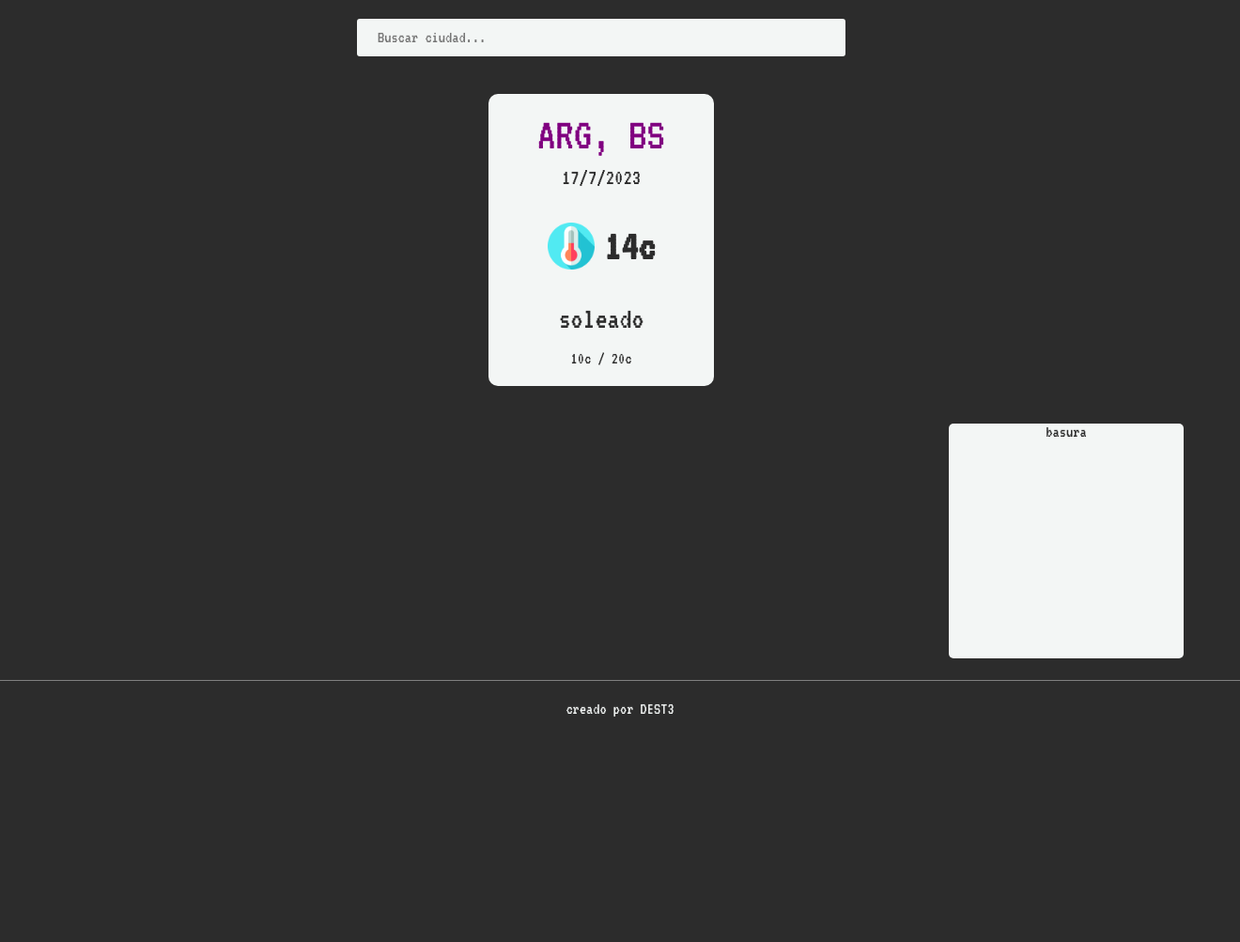
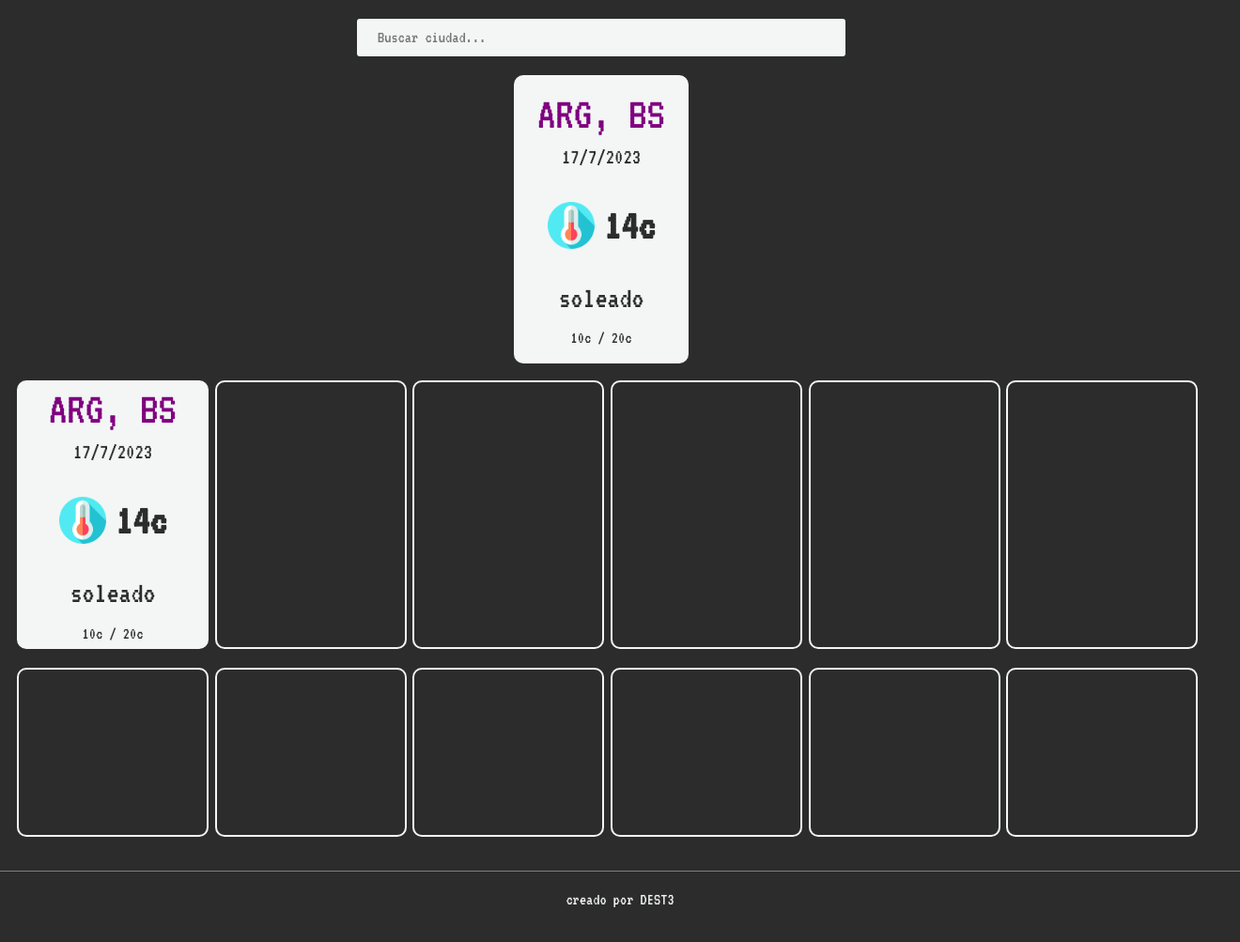
Before and after one commit to dest3/weather-app, a plain HTML site: page index.html in a window 1280 px wide. Shown: the whole page at 94% size, 1320 px wide, since content can reach past the window. Before the commit the page ends 800 px from the top, so only its background shows below. Drawn offline with nearby package versions, Linux system fonts and the light colour scheme.

Commit message:
se corrigieron estilos y se implemento Sortablejs

```diff
--- a/index.html
+++ b/index.html
@@ -8,11 +8,10 @@
     <link href="https://fonts.googleapis.com/css2?family=VT323&display=swap" rel="stylesheet">
     <link rel="stylesheet" href="reset.css">
     <link rel="stylesheet" href="styles.css">
-    <script src="main.js" defer></script>
     <title>app_de_clima</title>
 </head>
 <body>
-    <main>
+    <section class="main">
         <div class="search-form">
             <form id="search-form">
                 <div class="searchbox">
@@ -20,24 +19,49 @@
                 </div>
             </form>
         </div>
-        <div class="weather-card" id="card" draggable="true">
+        <div class="weather-card" id="card">
             <div class="city" id="city" >arg, bs</div>
             <div class="date" id="date">17/7/2023</div>
             <div class="temperature" id="temperature">
-            <img src="img/temp-mid.png" alt="" class="temp-img" id="temp-img" draggable="false">
-            <div class="temp" id="temp">14c</div>
+                <img src="img/temp-mid.png" alt="" class="temp-img" id="temp-img" draggable="false">
+                <div class="temp" id="temp">14c</div>
+            </div>
+            <div class="weather" id="weather">soleado</div>
+            <div class="range" id="range">10c / 20c</div>
+        </div>
+    </section>
+
+    <section class="grilla" id="grilla">
+        <div class="weather-card" id="card">
+            <div class="city" id="city" >arg, bs</div>
+            <div class="date" id="date">17/7/2023</div>
+            <div class="temperature" id="temperature">
+                <img src="img/temp-mid.png" alt="" class="temp-img" id="temp-img" draggable="false">
+                <div class="temp" id="temp">14c</div>
             </div>
             <div class="weather" id="weather">soleado</div>
             <div class="range" id="range">10c / 20c</div>
         </div>
 
-        <div class="basurero" id="trash">
-            basura
-        </div>
-    </main>
 
-    <footer>
-        <p>creado por DEST3</p>
-    </footer>
+        <div class=""></div>
+        <div class=""></div>
+        <div class=""></div>
+        <div class=""></div>
+        <div class=""></div>
+        <div class=""></div>
+        <div class=""></div>
+        <div class=""></div>
+        <div class=""></div>
+        <div class=""></div>
+        <div class=""></div>
+
+    </section>
+
+    <script src="https://cdn.jsdelivr.net/npm/sortablejs@latest/Sortable.min.js"></script>
+    <script src="main.js" defer></script>
 </body>
+<footer>
+    <p>creado por DEST3</p>
+</footer>
 </html>
--- a/main.js
+++ b/main.js
@@ -11,6 +11,12 @@ const tempimg = document.getElementById('temp-img');
 const temp = document.getElementById('temp');
 const weather = document.getElementById('weather');
 const range = document.getElementById('range');
+
+//obtiene los datos de el form y la search box cuando se aprieta enter o enviar
+const form = document.getElementById('search-form');
+const searchbox = document.getElementById('searchbox');
+
+form.addEventListener('submit', onSubmit, true);
 
 function updateImage(data) {
     const temp = toCelsius(data.main.temp);
@@ -48,13 +54,18 @@ function toCelsius(kelvin){
     return Math.round(kelvin - 273.15)
 }
 
-
 //obtiene la info puesta en el input de ciudad
 function onSubmit(event) {
     event.preventDefault();
     search(searchbox.value);
 }
-//obtiene los datos de el form y la search box cuando se aprieta enter o enviar
-const form = document.getElementById('search-form');
-const searchbox = document.getElementById('searchbox');
-form.addEventListener('submit', onSubmit, true);
+
+// Sortablejs
+const lista = document.getElementById('grilla');
+Sortable.create(lista, {
+    animation: 150,
+    chosenClass: "select",
+    ghostClass: "fantasma",
+    dragClass: "drag",
+
+})
--- a/styles.css
+++ b/styles.css
@@ -25,14 +25,14 @@ p{
 }
 
 footer{
-    position: fixed;
     bottom: 0;
     padding: 20px;
     border-top: 1px solid grey;
     width: 100%;
     text-align: center;
 }
-main{
+
+.main{
     display: flex;
     flex-direction: column;
     justify-content: center;
@@ -64,14 +64,15 @@ main{
 
 .weather-card{
     align-self: center;
-    margin: 20px 20px;
     background-color: var(--text-color);
     color: var(--bg-color);
-    padding: 20px;
+    padding: 1rem;
     text-align: center;
     border-radius: 10px;
-    width: 200px;
+    width: 150px;
+    cursor: move;
     /* display: none; */
+
 }
 
 .city{
@@ -108,15 +109,57 @@ main{
     margin-bottom: 1rem;
 }
 
-.basurero{
-    width: 250px;
-    height: 250px;
-    outline: var(--text-color);
-    background-color: var(--text-color);
+
+.refresh{
+    width: 60px;
     color: var(--bg-color);
-    align-self: end;
-    margin: 20px 20px;
     border-radius: 5px;
-    text-align:center;
+    /* outline: var(--bg-color); */
+    padding: 5px;
+    background-color: var(--acent-color);
+}
 
+.grilla > div {
+    border-radius: 10px;
+
+    border: 2px solid var(--text-color);
+    width: 190px;
+    padding: 5px;
+    align-items: center;
 }
+
+.grilla{
+    display: grid;
+    padding: 1rem;
+    gap: 1rem;
+    grid-template-columns: repeat(4, 1fr);
+    grid-auto-rows: minmax(10rem, auto);
+    grid-template-columns: repeat(auto-fill, minmax(min(100%,10rem),1fr));
+    grid-auto-flow: dense;
+    grid-gap: 20px;
+    margin-bottom: 1rem;
+    }
+
+
+/* clases para los estilos en drag n drop */
+.grilla .weather-card.select{
+    transform: scale(1.02) rotate(-3deg);
+    box-shadow: 0 0 20px var(--text-color); /* Corregimos la sintaxis aquí */
+    background-color: #2C2C2C;
+    cursor: move;
+}
+
+.grilla .weather-card.fantasma{
+    border: 2px dotted var(--acent-color);
+}
+
+.grilla .weather-card.drag{
+   opacity: 0;
+}
+
+.grilla.temperature.fantasma{
+    display: none;
+}
+.grilla.city.fantasma{
+    display: none;
+}
```
